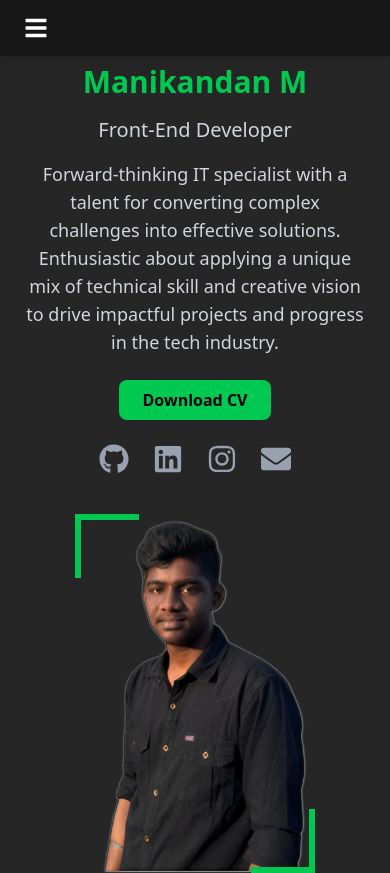
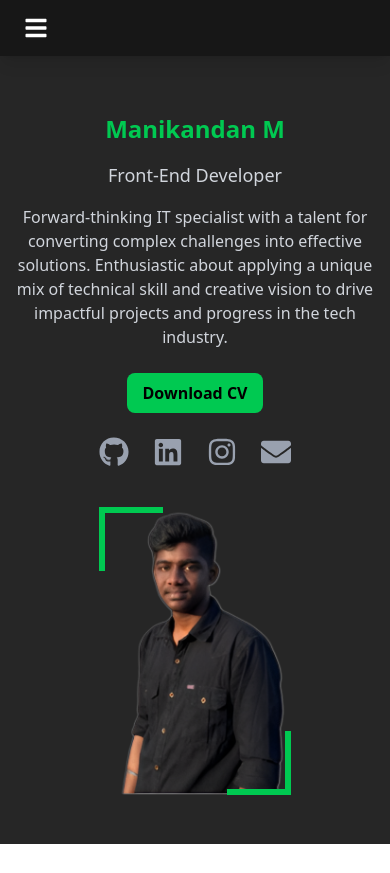
Before and after one commit to Manikandan029/My-Portfolio, a React (Vite) app: page / in a window 390 px wide. After the commit the page ends 844 px from the top, so only its background shows below. Built offline with nearby package versions, Linux system fonts and the light colour scheme.

Commit message:
cetfilcate and background color

```diff
--- a/index.html
+++ b/index.html
@@ -1,5 +1,5 @@
 <!doctype html>
-<html lang="en" >
+<html lang="en" class="dark">
   <head>
     <meta charset="UTF-8" />
     <link rel="icon" type="image/svg+xml" href="/src/assets/logo.jpg" />
@@ -7,9 +7,7 @@
     <link href="/dist/styles.css" rel="stylesheet">
 
     <title>MK Protfolio</title>
-    <style>
 
-    </style>
   </head>
   <body>
     <div id="root"></div>
--- a/src/components/Navbar.jsx
+++ b/src/components/Navbar.jsx
@@ -8,7 +8,7 @@ function Navbar() {
     return (
         <>
             {/* Navbar at the top */}
-            <nav className="fixed top-0 left-0 w-full bg-neutral-900 text-white shadow-lg flex justify-between items-center px-6 py-4 md:px-10 z-50">
+            <nav className="fixed top-0 left-0 w-full  sm:bg-neutral-900  bg-neutral-900 text-white shadow-lg flex justify-between items-center px-6 py-4 md:px-10 z-50">
                 {/* Logo or Brand Name */}
 
 
--- a/src/pages/Certificates.jsx
+++ b/src/pages/Certificates.jsx
@@ -31,14 +31,14 @@ const Certificates = () => {
                 initial={{ opacity: 0, x: -30 }}
                 animate={{ opacity: 1, x: 0 }}
                 transition={{ type: 'spring', stiffness: 60 }}
-                className="text-3xl font-medium text-white mb-5 sm:text-3xl"
+                className="text-3xl font-medium text-white mb-5 sm:text-3xl pl-15"
             >
                 Certificates
             </motion.h1>
-            <span className="h-1 w-40 bg-green-300 block mb-6 -mt-5"></span>
+            <span className="h-1 w-40 bg-green-300 block mb-6 -mt-5 ml-15 "></span>
 
             {/* Category Buttons */}
-            <div className="flex gap-10 mt-5">
+            <div className="flex gap-10 mt-5 pl-10">
                 {["curriculam", "sports"].map((category) => (
                     <motion.p
                         key={category}
@@ -67,7 +67,7 @@ const Certificates = () => {
                     {categories[activeCategory].map((image, index) => (
                         <motion.div
                             key={index}
-                            className="relative overflow-hidden rounded-lg shadow-lg border-4 border-green-700"
+                            className="relative overflow-hidden rounded-lg shadow-lg border-4 border-green-700 ml-8"
                             initial={{ opacity: 0, scale: 0.8 }}
                             whileInView={{ opacity: 1, scale: 1 }}
                             transition={{ duration: 0.6, ease: 'easeOut' }}
--- a/src/pages/Contact.jsx
+++ b/src/pages/Contact.jsx
@@ -90,7 +90,7 @@ export default function Contact() {
                         whileInView={{ opacity: 1, y: 0 }}
                         transition={{ duration: 0.8, ease: "easeOut" }}
                         viewport={{ once: true }}
-                        className="max-w-4xl w-full mx-auto backdrop-blur-md border-2 bg-white/20 rounded-lg shadow-md text-white p-5"
+                        className="max-w-4xl w-full mb-4 backdrop-blur-md border-2 bg-white/20 rounded-lg shadow-md text-white p-5 mx-4"
                     >
                         <motion.h1
                             initial={{ opacity: 0, y: -20 }}
@@ -112,7 +112,7 @@ export default function Contact() {
                         </motion.p>
                         <form onSubmit={handleSubmit}>
                             <div className="space-y-10">
-                                <div className="flex flex-col md:flex-row justify-between md:space-x-4">
+                                <div className="flex flex-col md:flex-row justify-between md:space-x-4 ">
                                     <div className="flex flex-col w-full">
                                         <label htmlFor="name" className="text-white mb-1 font-bold">Name:</label>
                                         <input
--- a/src/pages/Home.jsx
+++ b/src/pages/Home.jsx
@@ -11,7 +11,7 @@ function HomePage() {
     <>
 
       {/* Added pt-16 to prevent content from going under the navbar */}
-      <div className="bg-neutral-800 min-h-screen flex flex-col lg:flex-row items-center justify-center px-6 lg:px-20 pt-16 "
+       <div className="bg-neutral-800   sm:bg-neutral-800  min-h-screen flex flex-col lg:flex-row items-center justify-center px-4 sm:px-6 lg:px-20 pt-16 "
       >
          {/* <ParticlesBackground /> */}
         {/* Left Section */}
@@ -26,8 +26,7 @@ function HomePage() {
             initial={{ opacity: 0, x: -30 }}
             animate={{ opacity: 1, x: 0 }}
             transition={{ duration: 1.5, type: "spring", stiffness: 80 }}
-            className="text-3xl md:text-4xl font-bold text-green-500 mb-4"
-          >
+            className="text-2xl sm:text-3xl md:text-4xl font-bold text-green-500 mb-4" >
             Manikandan M
           </motion.h1>
 
@@ -36,7 +35,7 @@ function HomePage() {
             initial={{ opacity: 0, x: -30 }}
             animate={{ opacity: 1, x: 0 }}
             transition={{ duration: 1.8, delay: 0.2, type: "spring", stiffness: 80 }}
-            className="text-xl md:text-2xl text-gray-300 mb-4"
+            className="text-lg sm:text-xl md:text-2xl text-gray-300 mb-4"
           >
             {text.join("")}
           </motion.h2>
@@ -46,7 +45,8 @@ function HomePage() {
             initial={{ opacity: 0, y: 30 }}
             animate={{ opacity: 1, y: 0 }}
             transition={{ duration: 1.5, delay: 0.5, type: "spring", stiffness: 100 }}
-            className="text-lg md:text-xl text-gray-300 mb-6"
+            className="text-base sm:text-lg md:text-xl text-gray-300 mb-6"
+
           >
             Forward-thinking IT specialist with a talent for converting complex challenges into effective solutions. Enthusiastic about
             applying a unique mix of technical skill and creative vision to drive impactful projects and progress in the tech industry.
@@ -57,7 +57,7 @@ function HomePage() {
             <motion.button
               whileHover={{ scale: 1.05 }}
               whileTap={{ scale: 0.95 }}
-              className="py-2 px-6 md:px-10 bg-green-500 rounded-lg text-black font-semibold transition duration-300 hover:bg-green-600 mb-6"
+             className="py-2 px-4 sm:px-6 md:px-10 bg-green-500 rounded-lg text-black font-semibold transition duration-300 hover:bg-green-600 mb-6"
               onClick={() => window.open(resume, "_blank")}
             >
               Download CV
@@ -96,7 +96,7 @@ function HomePage() {
           <motion.img
             src={Image1}
             alt="Your Picture"
-            className="object-cover w-60 md:w-72 lg:w-80 rounded-lg"
+            className="object-cover w-48 sm:w-60 md:w-72 lg:w-80 rounded-lg"
             initial={{ opacity: 0, y: -100 }}
             animate={{ opacity: 1, y: 0 }}
             transition={{ duration: 1.5, type: "spring", stiffness: 50 }}
--- a/vite.config.js
+++ b/vite.config.js
@@ -5,6 +5,6 @@ import tailwindcss from '@tailwindcss/vite'
 // https://vite.dev/config/
 export default defineConfig({
   plugins: [react(),tailwindcss({darkMode: 'class'} ),],
-  base : '/portfolio/',
+
 
 })
```
Also changed, not shown: package.json (+3 -4 lines), src/App.css (added).
